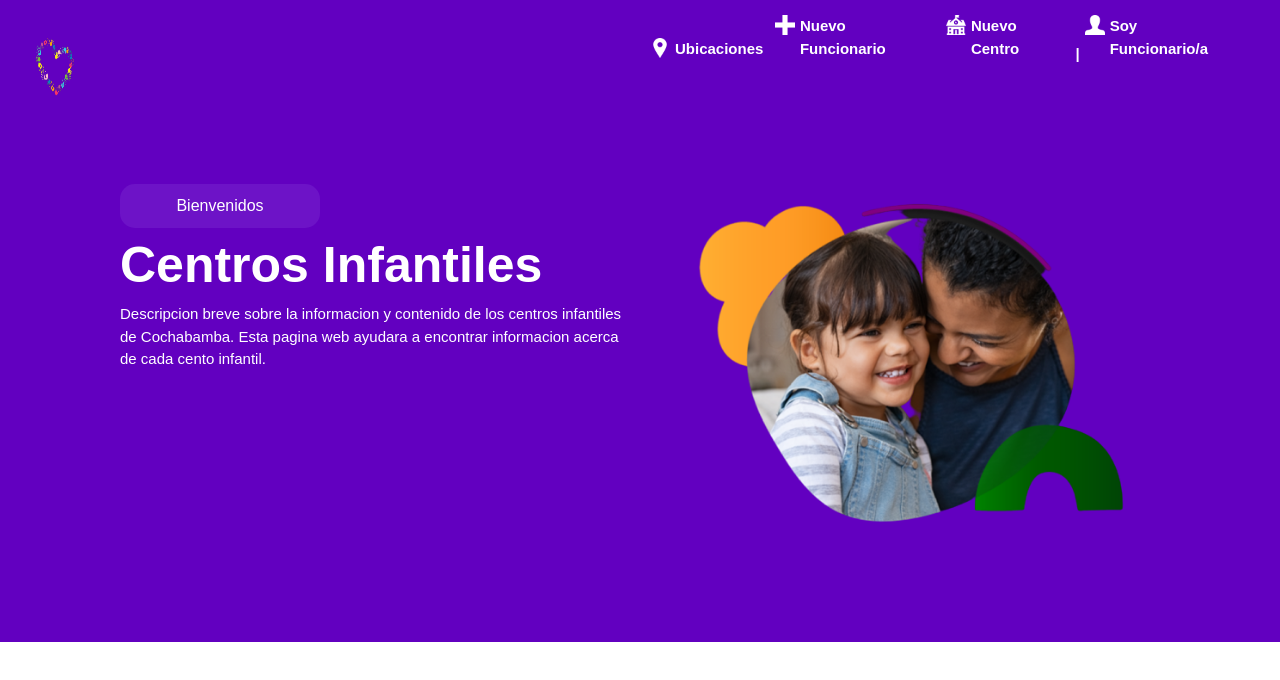
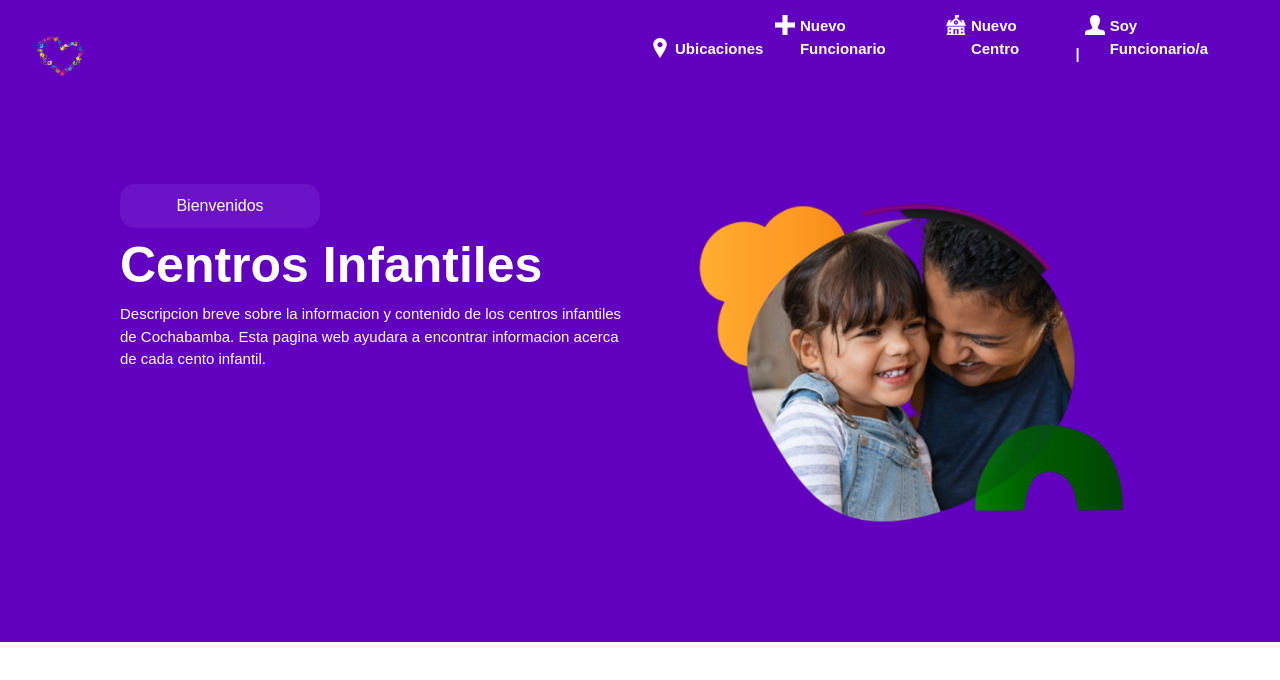
Before and after one commit to Defensoria-CBBA/CI_Web, a Next.js app in the folder centros_i_web/: page / in a window 1280 px wide. Shown: the top 680 px of the page. Built offline with nearby package versions, Linux system fonts and the light colour scheme.

Commit message:
Minimum changes to the ui

```diff
--- a/centros_i_web/src/components/layout.tsx
+++ b/centros_i_web/src/components/layout.tsx
@@ -22,13 +22,13 @@ function NavBar() {
               <div className="dv">
                 <li className="navLinks flex flex-row">
                 <img src="/images/plus.png" className="icon" />
-                <Link href="/registroF">Nuevo Funcionario</Link>
+                <Link href="/employee">Nuevo Funcionario</Link>
                </li>
               </div>
               <div className="dv">
                 <li className="navLinks flex flex-row">
                 <img src="/images/newEst.png" className="icon" />
-                <Link href="/registroC">Nuevo Centro</Link>
+                <Link href="/stablishment">Nuevo Centro</Link>
                 </li>
               </div>
 
--- a/centros_i_web/src/styles/globals.css
+++ b/centros_i_web/src/styles/globals.css
@@ -60,8 +60,8 @@ body {
 }
 
 .logo{
-  width: 50px;
-  height: 70px;
+  width: 10%;
+  height: 100%;
 }
 
 .linkSection{
@@ -92,7 +92,7 @@ body {
   background-color: rgba(255, 255, 255, 0.104);
   border-radius: 10px;
   scale: 1.1;
-  transition-duration: 50ms;
+  transition-duration: 100ms;
 }
 
 
```
